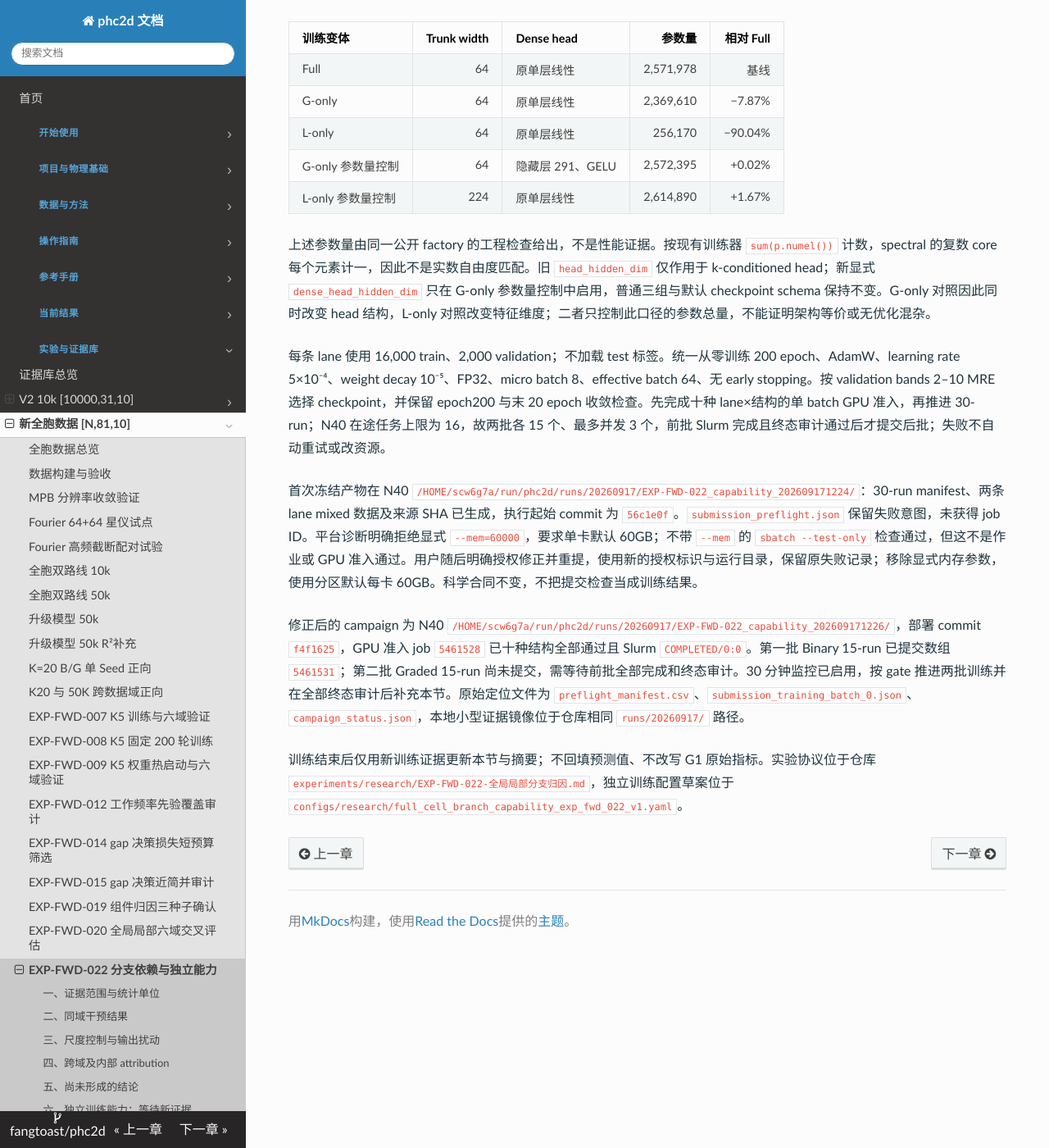
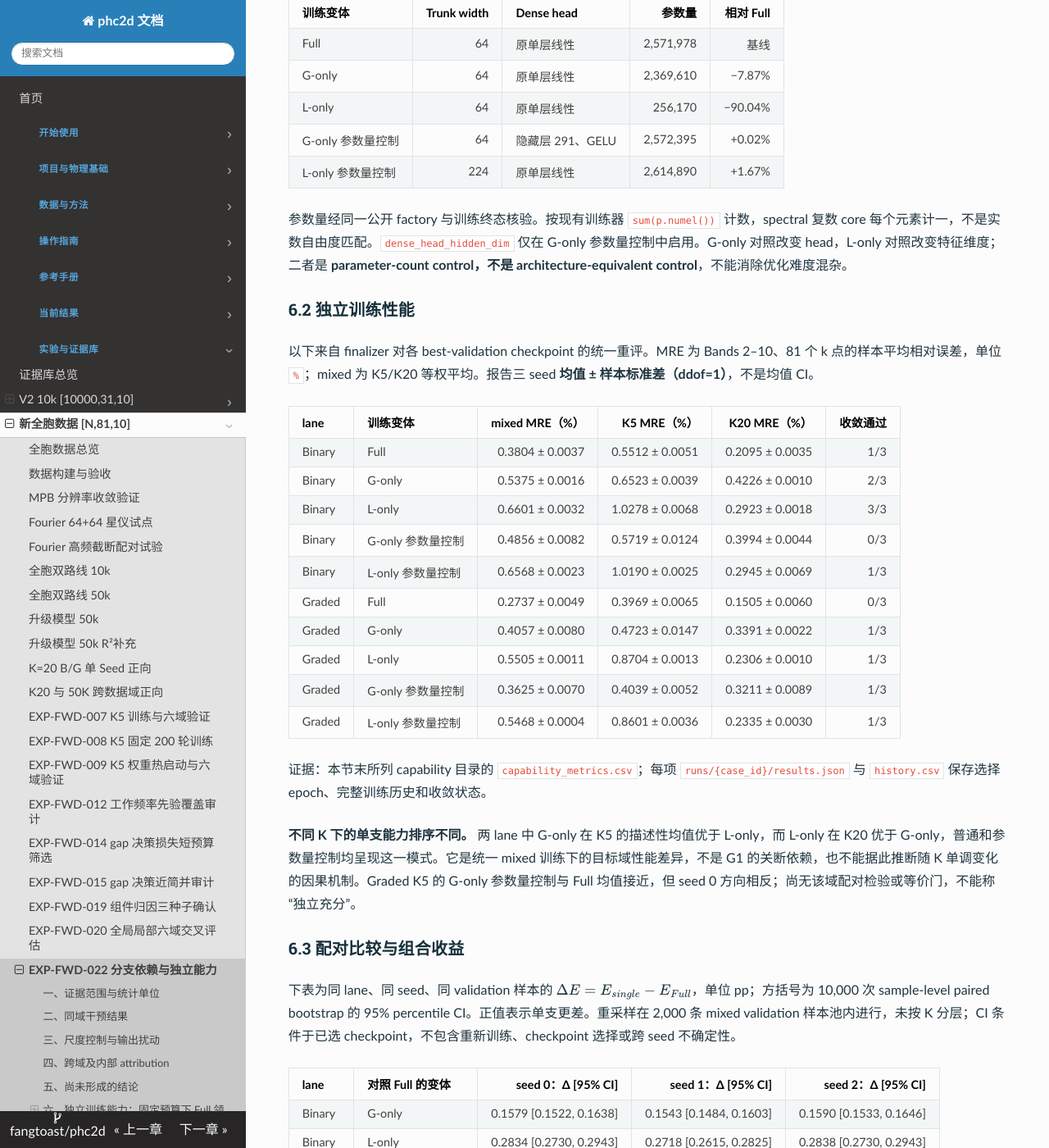
Before and after one commit to fangtoast/phc2d, an MkDocs documentation site: the page built from docs/results/forward/EXP-FWD-022-分支依赖与独立能力.md, in a window 1280 px wide and 1400 px high, scrolled down 3825 px. Shown: the whole window at 82% size. Built offline with MkDocs 1.6.1, drawn with Linux system fonts in a browser that asks for light colours; some of the changed text lies outside the part shown.

Commit message:
docs(results): append EXP-FWD-022 fixed-budget capability evidence
(cherry picked from commit 3fc05626ca0370fb27f485b590f2b5114955719b)

```diff
--- a/docs/results/forward/EXP-FWD-022-分支依赖与独立能力.md
+++ b/docs/results/forward/EXP-FWD-022-分支依赖与独立能力.md
@@ -1,24 +1,25 @@
 ---
 title: EXP-FWD-022 分支依赖与独立能力
-summary: 已完成冻结 validation 分支关断；记录域相关依赖及尺度控制差异，独立训练能力证据待补充。
+summary: 冻结分支关断与30项独立训练已完成；固定200 epoch预算下Full优于单支及参数量控制，但仅11项通过收敛门，待人工审阅。
 page_type: evidence
 status: draft
 audience: 导师、正向模型研究者与结果审阅者
 owner: 研究生维护，导师审阅科学主张
-last_reviewed: 2026-09-17
-date: 2026-09-17
-scope: frozen_validation_branch_dependency_and_pending_independent_capability
-reading_time: 8 minutes
+last_reviewed: 2026-09-18
+date: 2026-09-18
+scope: frozen_validation_branch_dependency_and_fixed_budget_independent_capability
+reading_time: 12 minutes
 primary_layer: L3
-evidence_date: 2026-09-16
-evidence_scope: frozen_validation_branch_dependency_only
+evidence_date: 2026-09-18
+evidence_scope: frozen_validation_dependency_and_k5_k20_lane_separated_200_epoch_capability
 dataset_scope: full_cell_k5_k20_f50_binary_graded_validation_wh81x10
 evidence_level: surrogate_held_out
 evidence_status: completed
 validation_backend: surrogate_only
-completion_qualification: validation_only_reuses_checkpoint_selection_split_not_independent_held_out_test
+completion_qualification: validation_only_checkpoint_selection_split_capability_11_of_30_converged_pending_human_review_not_test_confirmed
 source_artifacts:
   - runs/20260916/EXP-FWD-022_g1_validation_202609161602
+  - runs/20260917/EXP-FWD-022_capability_202609171226
 ---
 
 <!--
@@ -34,7 +35,7 @@ source_artifacts:
 
 **结论：同域 Full 模型关闭任一分支均显著退化；Binary 的 Local 关断损失更大，K20 Graded 的 Global 关断损失更大。该证据只回答共同训练模型的当前依赖，不回答单分支独立能力。** 部分跨域关断反而改善；内部一阶 attribution 与关断排序并不完全一致。
 
-本页保持 Draft。2026-09-17 用户授权进入独立训练；训练完成后在第六节补充能力证据，不改写本次冻结干预结果。
+**独立能力补充：固定 200 epoch 预算下，Binary/Graded 两条 K5+K20 mixed lane 的 Full 均优于普通单支及参数量控制，三个 seed 方向一致。** 但仅 11/30 通过末段收敛门，不能写成充分优化后的能力上限。本页保持 Draft，等待人工审阅；第一至五节仍为 2026-09-16 固化的 G1 证据，第六节单独记录 2026-09-18 完成的独立训练，不改写 G1 原始指标。
 
 **目录：** [证据范围](#scope) · [同域结果](#native) · [尺度控制](#scale) · [跨域与内部归因](#attribution) · [结论边界](#limits) · [独立训练](#capability)
 
@@ -133,18 +134,15 @@ per-band 与 per-k 产物已生成，但空间模式的跨 seed 稳定性及 BH-
 
 <a id="capability"></a>
 
-## 六、独立训练能力：等待新证据
+## 六、独立训练能力：固定预算下 Full 领先，收敛门未闭合
 
-2026-09-17 用户明确授权训练，并批准参数量控制在 width-only 不可行时额外调整预测 head。固定 Binary/Graded 分开 K5+K20 等权 mixed train/validation，kernel 3×3；Full、G-only、L-only、G-only 参数量控制、L-only 参数量控制 × 三 seed，共 30 个从零训练任务。参数量目标仍为 Full ±5%，不是 architecture-equivalent control。旧 EXP-FWD-020 checkpoint 不作公平训练基线。
+**工程终态已完成，科学状态为待人工审阅的固定预算 validation 能力证据。** N40 的 30/30 训练任务与 finalizer 均 `COMPLETED/0:0`；每项完成 200 epoch，配置、身份、参数量、checkpoint SHA 与终态审计通过。汇总表有 30 个唯一 case、24 条配对比较、12 条组合收益，主指标均有限；仅 11/30 通过预先固定的收敛门，未自动延长训练。
 
-| 后续需补充 | 准入/证据要求 | 当前科学状态 |
-|---|---|---|
-| 训练性能 | 统一合同、相同 epoch/batch/optimizer；validation 选 checkpoint，保留收敛状态 | 未有结果 |
-| 单分支能力 | 分别报告 K5/K20 validation 与等权 mixed MRE | 未有结果 |
-| 组合收益 | B_GL=min(E_G,E_L)−E_Full；参数量控制同理；配对 bootstrap 和 seed 方向 | 未有结果 |
-| 依赖与能力解释 | 两层结论分列，不用 G1 直接推断单支能力 | 未有结果 |
+### 6.1 统一训练合同与参数量控制
 
-**参数量与 GPU 准入已通过，第一批正式训练已提交；尚无终态能力结果。** 原 G-only width=64 为 −7.87%，width=72 为 +16.28%，不满足 ±5%。保持固定搜索和 tolerance，优先选择最近 width，仅在失败时启用用户批准的可调隐藏层 dense head。
+2026-09-17 用户授权从零训练与 head fallback。Binary/Graded 分开，各用 K5+K20 等权 mixed：每域 8,000 train、1,000 validation，每 lane 共 16,000 train、2,000 validation；两种材料 lane 不混合，不加载 test 标签。固定 kernel 3×3、三 seed、200 epoch、AdamW、learning rate 5×10⁻⁴、weight decay 10⁻⁵、FP32、micro batch 8、effective batch 64、无 early stopping。按 validation Bands 2–10 MRE 选择 best checkpoint，另保留 epoch200。
+
+参数量目标仍为 Full ±5%。G-only width-only 的相邻候选无法满足该门，因此启用获批的 dense head；旧 EXP-FWD-020 checkpoint 不作本合同的公平训练基线。
 
 | 训练变体 | Trunk width | Dense head | 参数量 | 相对 Full |
 |---|---:|---|---:|---:|
@@ -154,12 +152,72 @@ per-band 与 per-k 产物已生成，但空间模式的跨 seed 稳定性及 BH-
 | G-only 参数量控制 | 64 | 隐藏层 291、GELU | 2,572,395 | +0.02% |
 | L-only 参数量控制 | 224 | 原单层线性 | 2,614,890 | +1.67% |
 
-上述参数量由同一公开 factory 的工程检查给出，不是性能证据。按现有训练器 `sum(p.numel())` 计数，spectral 的复数 core 每个元素计一，因此不是实数自由度匹配。旧 `head_hidden_dim` 仅作用于 k-conditioned head；新显式 `dense_head_hidden_dim` 只在 G-only 参数量控制中启用，普通三组与默认 checkpoint schema 保持不变。G-only 对照因此同时改变 head 结构，L-only 对照改变特征维度；二者只控制此口径的参数总量，不能证明架构等价或无优化混杂。
+参数量经同一公开 factory 与训练终态核验。按现有训练器 `sum(p.numel())` 计数，spectral 复数 core 每个元素计一，不是实数自由度匹配。`dense_head_hidden_dim` 仅在 G-only 参数量控制中启用。G-only 对照改变 head，L-only 对照改变特征维度；二者是 **parameter-count control，不是 architecture-equivalent control**，不能消除优化难度混杂。
 
-每条 lane 使用 16,000 train、2,000 validation；不加载 test 标签。统一从零训练 200 epoch、AdamW、learning rate 5×10⁻⁴、weight decay 10⁻⁵、FP32、micro batch 8、effective batch 64、无 early stopping。按 validation bands 2–10 MRE 选择 checkpoint，并保留 epoch200 与末 20 epoch 收敛检查。先完成十种 lane×结构的单 batch GPU 准入，再推进 30-run；N40 在途任务上限为 16，故两批各 15 个、最多并发 3 个，前批 Slurm 完成且终态审计通过后才提交后批；失败不自动重试或改资源。
+### 6.2 独立训练性能
 
-首次冻结产物在 N40 `/HOME/scw6g7a/run/phc2d/runs/20260917/EXP-FWD-022_capability_202609171224/`：30-run manifest、两条 lane mixed 数据及来源 SHA 已生成，执行起始 commit 为 `56c1e0f`。`submission_preflight.json` 保留失败意图，未获得 job ID。平台诊断明确拒绝显式 `--mem=60000`，要求单卡默认 60GB；不带 `--mem` 的 `sbatch --test-only` 检查通过，但这不是作业或 GPU 准入通过。用户随后明确授权修正并重提，使用新的授权标识与运行目录，保留原失败记录；移除显式内存参数，使用分区默认每卡 60GB。科学合同不变，不把提交检查当成训练结果。
+以下来自 finalizer 对各 best-validation checkpoint 的统一重评。MRE 为 Bands 2–10、81 个 k 点的样本平均相对误差，单位 `%`；mixed 为 K5/K20 等权平均。报告三 seed **均值 ± 样本标准差（ddof=1）**，不是均值 CI。
 
-修正后的 campaign 为 N40 `/HOME/scw6g7a/run/phc2d/runs/20260917/EXP-FWD-022_capability_202609171226/`，部署 commit `f4f1625`，GPU 准入 job `5461528` 已十种结构全部通过且 Slurm `COMPLETED/0:0`。第一批 Binary 15-run 已提交数组 `5461531`；第二批 Graded 15-run 尚未提交，需等待前批全部完成和终态审计。30 分钟监控已启用，按 gate 推进两批训练并在全部终态审计后补充本节。原始定位文件为 `preflight_manifest.csv`、`submission_training_batch_0.json`、`campaign_status.json`，本地小型证据镜像位于仓库相同 `runs/20260917/` 路径。
+| lane | 训练变体 | mixed MRE（%） | K5 MRE（%） | K20 MRE（%） | 收敛通过 |
+|---|---|---:|---:|---:|---:|
+| Binary | Full | 0.3804 ± 0.0037 | 0.5512 ± 0.0051 | 0.2095 ± 0.0035 | 1/3 |
+| Binary | G-only | 0.5375 ± 0.0016 | 0.6523 ± 0.0039 | 0.4226 ± 0.0010 | 2/3 |
+| Binary | L-only | 0.6601 ± 0.0032 | 1.0278 ± 0.0068 | 0.2923 ± 0.0018 | 3/3 |
+| Binary | G-only 参数量控制 | 0.4856 ± 0.0082 | 0.5719 ± 0.0124 | 0.3994 ± 0.0044 | 0/3 |
+| Binary | L-only 参数量控制 | 0.6568 ± 0.0023 | 1.0190 ± 0.0025 | 0.2945 ± 0.0069 | 1/3 |
+| Graded | Full | 0.2737 ± 0.0049 | 0.3969 ± 0.0065 | 0.1505 ± 0.0060 | 0/3 |
+| Graded | G-only | 0.4057 ± 0.0080 | 0.4723 ± 0.0147 | 0.3391 ± 0.0022 | 1/3 |
+| Graded | L-only | 0.5505 ± 0.0011 | 0.8704 ± 0.0013 | 0.2306 ± 0.0010 | 1/3 |
+| Graded | G-only 参数量控制 | 0.3625 ± 0.0070 | 0.4039 ± 0.0052 | 0.3211 ± 0.0089 | 1/3 |
+| Graded | L-only 参数量控制 | 0.5468 ± 0.0004 | 0.8601 ± 0.0036 | 0.2335 ± 0.0030 | 1/3 |
 
-训练结束后仅用新训练证据更新本节与摘要；不回填预测值、不改写 G1 原始指标。实验协议位于仓库 `experiments/research/EXP-FWD-022-全局局部分支归因.md`，独立训练配置草案位于 `configs/research/full_cell_branch_capability_exp_fwd_022_v1.yaml`。
+证据：本节末所列 capability 目录的 `capability_metrics.csv`；每项 `runs/{case_id}/results.json` 与 `history.csv` 保存选择 epoch、完整训练历史和收敛状态。
+
+**不同 K 下的单支能力排序不同。** 两 lane 中 G-only 在 K5 的描述性均值优于 L-only，而 L-only 在 K20 优于 G-only，普通和参数量控制均呈现这一模式。它是统一 mixed 训练下的目标域性能差异，不是 G1 的关断依赖，也不能据此推断随 K 单调变化的因果机制。Graded K5 的 G-only 参数量控制与 Full 均值接近，但 seed 0 方向相反；尚无该域配对检验或等价门，不能称“独立充分”。
+
+### 6.3 配对比较与组合收益
+
+下表为同 lane、同 seed、同 validation 样本的 $\Delta E=E_{single}-E_{Full}$，单位 pp；方括号为 10,000 次 sample-level paired bootstrap 的 95% percentile CI。正值表示单支更差。重采样在 2,000 条 mixed validation 样本池内进行，未按 K 分层；CI 条件于已选 checkpoint，不包含重新训练、checkpoint 选择或跨 seed 不确定性。
+
+| lane | 对照 Full 的变体 | seed 0：Δ [95% CI] | seed 1：Δ [95% CI] | seed 2：Δ [95% CI] |
+|---|---|---:|---:|---:|
+| Binary | G-only | 0.1579 [0.1522, 0.1638] | 0.1543 [0.1484, 0.1603] | 0.1590 [0.1533, 0.1646] |
+| Binary | L-only | 0.2834 [0.2730, 0.2943] | 0.2718 [0.2615, 0.2825] | 0.2838 [0.2730, 0.2943] |
+| Binary | G-only 参数量控制 | 0.0995 [0.0931, 0.1061] | 0.1012 [0.0949, 0.1077] | 0.1150 [0.1085, 0.1216] |
+| Binary | L-only 参数量控制 | 0.2766 [0.2658, 0.2871] | 0.2742 [0.2638, 0.2848] | 0.2785 [0.2683, 0.2887] |
+| Graded | G-only | 0.1298 [0.1252, 0.1345] | 0.1364 [0.1320, 0.1407] | 0.1297 [0.1252, 0.1342] |
+| Graded | L-only | 0.2754 [0.2659, 0.2848] | 0.2740 [0.2640, 0.2838] | 0.2811 [0.2714, 0.2909] |
+| Graded | G-only 参数量控制 | 0.0791 [0.0738, 0.0842] | 0.0894 [0.0841, 0.0950] | 0.0979 [0.0924, 0.1034] |
+| Graded | L-only 参数量控制 | 0.2718 [0.2626, 0.2811] | 0.2693 [0.2600, 0.2788] | 0.2782 [0.2688, 0.2876] |
+
+24 条比较的 CI 均高于 0，每种 lane×变体的三个 seed 方向一致。相对 Full 的误差增加均超过 1% practical threshold，最小为 26.3%；该阈值与统计方向分开报告，不用它替代 CI。依据 `paired_bootstrap.csv`，仅针对 mixed 主指标，不将其 CI 套用于 K5/K20 子域。
+
+定义 $B_{GL}=\min(E_G,E_L)-E_{Full}$，参数量控制对应 $B_{GL}^{cap}$。每个 seed 内先计算 min，再汇总；以下单位 pp。
+
+| lane | 指标 | seed 0 | seed 1 | seed 2 | 三 seed 均值 ± SD |
+|---|---|---:|---:|---:|---:|
+| Binary | B_GL | 0.1579 | 0.1543 | 0.1590 | 0.1571 ± 0.0025 |
+| Binary | B_GL cap | 0.0995 | 0.1012 | 0.1150 | 0.1052 ± 0.0085 |
+| Graded | B_GL | 0.1298 | 0.1364 | 0.1297 | 0.1320 ± 0.0039 |
+| Graded | B_GL cap | 0.0791 | 0.0894 | 0.0979 | 0.0888 ± 0.0094 |
+
+所有 seed 的两类组合收益均为正；本次 mixed 指标中较好的单支均为 G-only。`combination_benefits.csv` 未生成 min 统计量的 bootstrap CI，上表 SD 不是该 CI；统计支持来自前表各单支对 Full 的配对比较，各 CI 是逐项区间，不是联合置信区域。普通与参数量控制均落后，表明**本预算下组合优势不能简单归因于 Full 参数总量更多**，不证明充分优化后的架构优越性。
+
+### 6.4 收敛与解释边界
+
+| 证据层 | 支持的结论 | 仍不支持的结论 |
+|---|---|---|
+| G1 冻结关断 | 已共同训练的 Full 对分支的域相关依赖与系数控制敏感度 | 单支从零训练能力、纯信息因果分解 |
+| 本次独立训练 | 固定合同和 200 epoch 下，Full 的 mixed validation 性能一致优于四种单支；K5/K20 单支排序不同 | 单支理论能力不足、无限预算上限、等价或独立充分 |
+| 参数量控制 | Full 领先不只发生在参数量较少的普通单支中 | 架构等价、优化难度完全可比 |
+| 收敛门 | Binary 7/15、Graded 4/15 通过；合计 11/30 | 全组收敛、能力确认 gate 全部通过 |
+
+收敛定义保持不变：epochs 181–190 与 191–200 的 validation MRE 窗口均值相对变化不超过 0.5%。未通过是科学资格限制，不是 Slurm 失败；通过也只是该局部窗口标准，不代表全局最优。尤其 Full 仅 Binary 1/3、Graded 0/3 通过，因此本页只称“固定预算优势”，不称充分优化后的稳定能力结论。validation 同时用于 checkpoint 选择和重评；没有独立 test、物理验证或 model promotion。
+
+### 6.5 原始证据与下一决策
+
+有效 campaign 在 N40 `/HOME/scw6g7a/run/phc2d/runs/20260917/EXP-FWD-022_capability_202609171226/`，部署 commit `f4f1625aad3d70654ccd1167c89e7fc40a5eb139`。GPU 准入 `5461528`、Binary 数组 `5461531`、Graded 数组 `5462590`、finalizer `5462591` 均已完成且 exit 0。两批训练使用默认每卡 60GB、单 GPU/6 CPU、最多并发 3；没有改变科学合同。
+
+本地镜像为仓库相同 `runs/20260917/EXP-FWD-022_capability_202609171226/`：224 个小型 JSON/CSV/YAML 文件已与 N40 SHA256 核对，不含数据集或 checkpoint。定位文件为 `freeze.json`、`task_manifest.csv`、`config.resolved.yaml`、`mixed_data_manifest.json`、`results.json`，三张结果表及每项训练终态文件。原始产物不发布到文档站。旧 `EXP-FWD-022_capability_202609171224` 的提交失败记录与部署 `56c1e0f` 保留为修正 lineage；原显式内存参数被平台拒绝，不计为训练结果。
+
+实验协议为仓库 `experiments/research/EXP-FWD-022-全局局部分支归因.md`，训练配置为 `configs/research/full_cell_branch_capability_exp_fwd_022_v1.yaml`。**下一 gate 是人工审阅此固定预算结果与未收敛限制**：若需要更强的能力确认，应另行批准统一的后续训练合同；不得据此自动续训、修改门槛、评估 test 或升级物理主张。
```
Also changed, not shown: PROJECT_MAP.md (+1 -1 lines).
